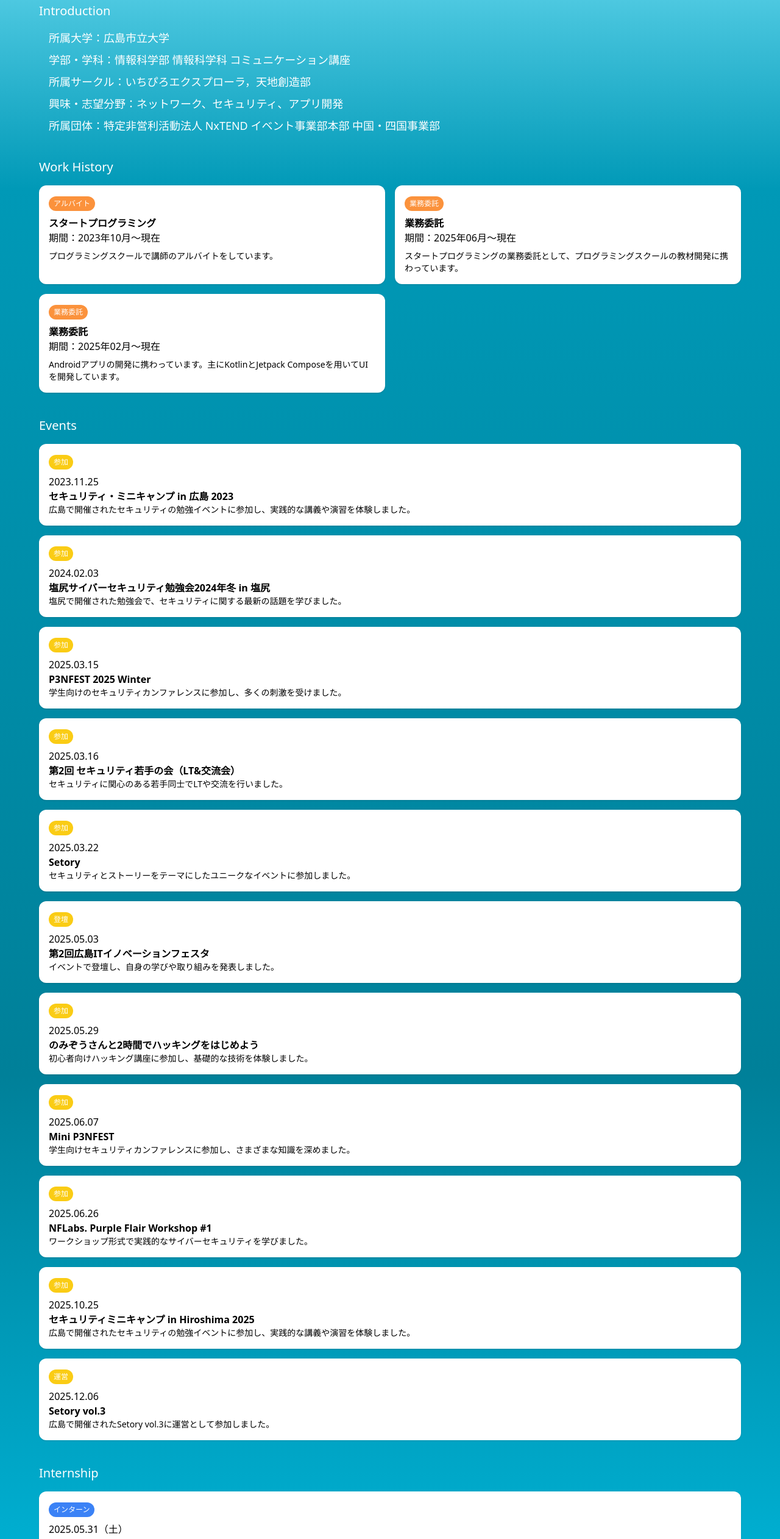
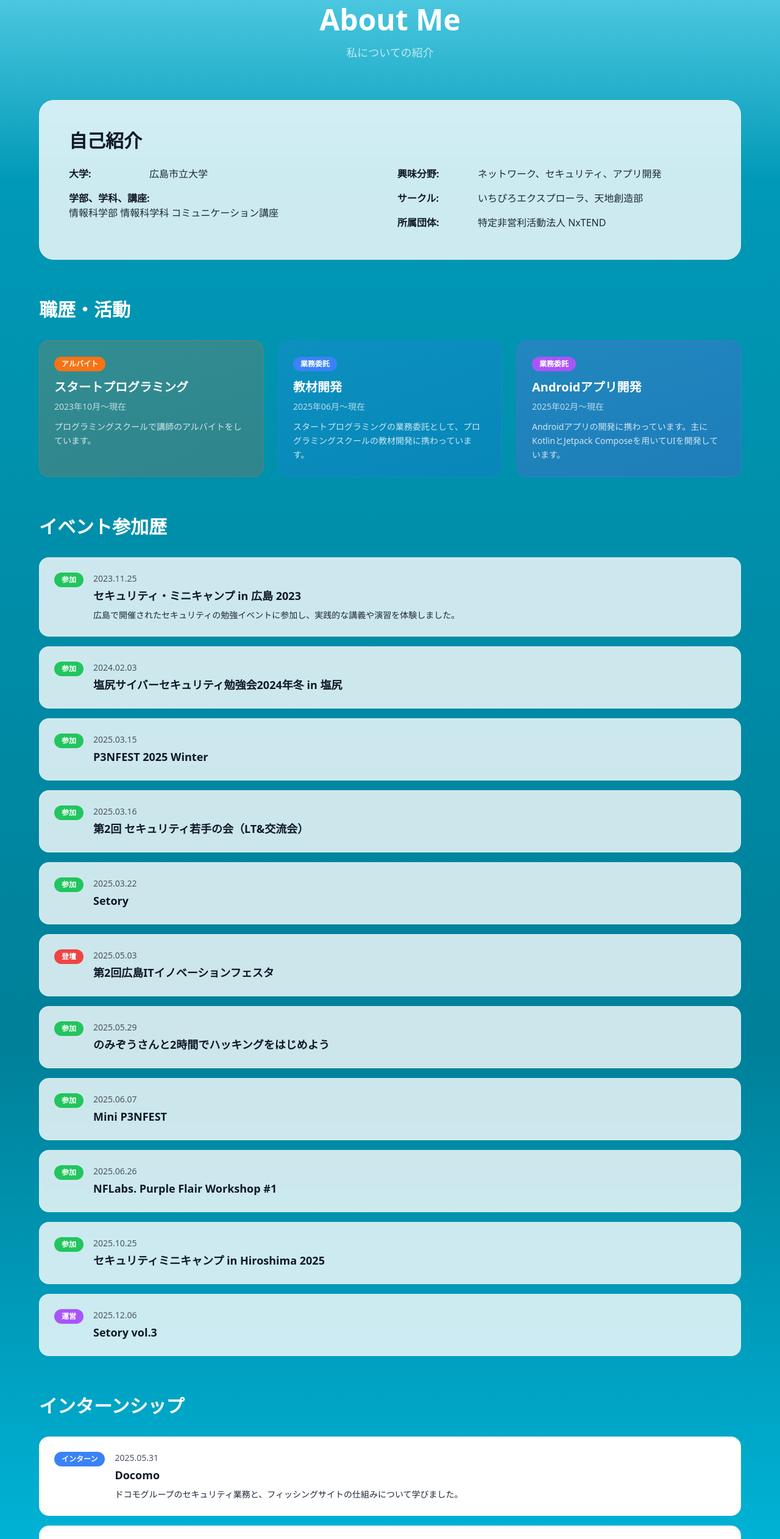
Before and after one commit to niyu07/niyu07.github.io, a React (Vite) app: page /about in a window 1280 px wide. Shown: the part 200-2724 px from the top of the page at 61% size. Built offline with nearby package versions, Linux system fonts and the light colour scheme.

Commit message:
feat: Aboutページのデザインを改善し、自己紹介や職歴、イベント参加歴を整理

```diff
--- a/src/pages/About.tsx
+++ b/src/pages/About.tsx
@@ -1,207 +1,270 @@
 export default function About() {
   return (
-    <div className="px-4 md:px-8 lg:px-16">
-      <h1 className="text-2xl md:text-3xl font-bold text-center text-white drop-shadow mb-8 md:mb-10">
-        Welcome to niyu web page!!
+    <div className="min-h-screen px-4 md:px-8 lg:px-16 py-20">
+      <div className="max-w-6xl mx-auto">
+        <h1 className="text-4xl md:text-5xl font-bold text-center text-white mb-4">
+          About Me
         </h1>
+        <p className="text-center text-white/70 mb-16 text-lg">
+          私についての紹介
+        </p>
 
-      <section className="mb-8 md:mb-10">
-        <h2 className="text-lg md:text-xl text-white mb-4">Introduction</h2>
-        <ul className="space-y-2 text-base md:text-lg text-white pl-4">
-          <li>所属大学：広島市立大学</li>
-          <li>学部・学科：情報科学部 情報科学科 コミュニケーション講座</li>
-          <li>所属サークル：いちぴろエクスプローラ，天地創造部</li>
-          <li>興味・志望分野：ネットワーク、セキュリティ、アプリ開発</li>
-          <li>所属団体：特定非営利活動法人 NxTEND イベント事業部本部 中国・四国事業部</li>
-        </ul>
+        {/* Introduction Card */}
+        <section className="mb-16">
+          <div className="bg-white/80 backdrop-blur-sm border border-white/30 rounded-3xl p-8 md:p-12">
+            <h2 className="text-2xl md:text-3xl font-bold text-gray-900 mb-6 flex items-center gap-3">
+              自己紹介
+            </h2>
+            <div className="grid md:grid-cols-2 gap-6 text-gray-900">
+              <div className="space-y-4">
+                <div className="flex items-start gap-3">
+                  <span className="font-semibold min-w-[120px]">大学:</span>
+                  <span className="text-gray-800">広島市立大学</span>
+                </div>
+                <div className="flex items-start gap-3">
+                  <span className="min-w-[120px]">
+                    <span className="font-semibold">学部、学科、講座:</span>
+                    <br />
+                    <span className="text-gray-800">
+                      情報科学部 情報科学科 コミュニケーション講座
+                    </span>
+                  </span>
+                </div>
+              </div>
+              <div className="space-y-4">
+                <div className="flex items-start gap-3">
+                  <span className="font-semibold min-w-[120px]">興味分野:</span>
+                  <span className="text-gray-800">
+                    ネットワーク、セキュリティ、アプリ開発
+                  </span>
+                </div>
+                <div className="flex items-start gap-3">
+                  <span className="font-semibold min-w-[120px]">サークル:</span>
+                  <span className="text-gray-800">
+                    いちぴろエクスプローラ、天地創造部
+                  </span>
+                </div>
+                <div className="flex items-start gap-3">
+                  <span className="font-semibold min-w-[120px]">所属団体:</span>
+                  <span className="text-gray-800">
+                    特定非営利活動法人 NxTEND
+                  </span>
+                </div>
+              </div>
+            </div>
+          </div>
         </section>
 
-      <section className="mb-8 md:mb-10">
-        <h2 className="text-lg md:text-xl text-white mb-4">Work History</h2>
-        <div className="grid grid-cols-1 md:grid-cols-2 gap-4">
-          <div className="bg-white text-black rounded-xl shadow p-4">
-            <span className="inline-block bg-orange-400 text-white text-xs px-2 py-1 rounded-full mb-2">アルバイト</span>
-            <h3 className="font-bold">スタートプログラミング</h3>
-            <p className="text-sm md:text-base">期間：2023年10月〜現在</p>
-            <p className="text-sm mt-2">
+        {/* Work Experience */}
+        <section className="mb-16">
+          <h2 className="text-2xl md:text-3xl font-bold text-white mb-8 flex items-center gap-3">
+            職歴・活動
+          </h2>
+          <div className="grid grid-cols-1 md:grid-cols-2 lg:grid-cols-3 gap-6">
+            <div className="bg-gradient-to-br from-orange-500/20 to-orange-600/20 border border-orange-500/30 rounded-2xl p-6 hover:scale-105 transition-transform">
+              <span className="inline-block bg-orange-500 text-white text-xs px-3 py-1 rounded-full mb-3 font-semibold">
+                アルバイト
+              </span>
+              <h3 className="text-xl font-bold text-white mb-2">
+                スタートプログラミング
+              </h3>
+              <p className="text-white/70 text-sm mb-3">2023年10月〜現在</p>
+              <p className="text-white/80 text-sm leading-relaxed">
                 プログラミングスクールで講師のアルバイトをしています。
               </p>
             </div>
 
-          <div className="bg-white text-black rounded-xl shadow p-4">
-            <span className="inline-block bg-orange-400 text-white text-xs px-2 py-1 rounded-full mb-2">業務委託</span>
-            <h3 className="font-bold">業務委託</h3>
-            <p className="text-sm md:text-base">期間：2025年06月〜現在</p>
-            <p className="text-sm mt-2">
+            <div className="bg-gradient-to-br from-blue-500/20 to-blue-600/20 border border-blue-500/30 rounded-2xl p-6 hover:scale-105 transition-transform">
+              <span className="inline-block bg-blue-500 text-white text-xs px-3 py-1 rounded-full mb-3 font-semibold">
+                業務委託
+              </span>
+              <h3 className="text-xl font-bold text-white mb-2">教材開発</h3>
+              <p className="text-white/70 text-sm mb-3">2025年06月〜現在</p>
+              <p className="text-white/80 text-sm leading-relaxed">
                 スタートプログラミングの業務委託として、プログラミングスクールの教材開発に携わっています。
               </p>
             </div>
 
-          <div className="bg-white text-black rounded-xl shadow p-4">
-            <span className="inline-block bg-orange-400 text-white text-xs px-2 py-1 rounded-full mb-2">業務委託</span>
-            <h3 className="font-bold">業務委託</h3>
-            <p className="text-sm md:text-base">期間：2025年02月〜現在</p>
-            <p className="text-sm mt-2">
-              Androidアプリの開発に携わっています。主にKotlinとJetpack Composeを用いてUIを開発しています。
+            <div className="bg-gradient-to-br from-purple-500/20 to-purple-600/20 border border-purple-500/30 rounded-2xl p-6 hover:scale-105 transition-transform">
+              <span className="inline-block bg-purple-500 text-white text-xs px-3 py-1 rounded-full mb-3 font-semibold">
+                業務委託
+              </span>
+              <h3 className="text-xl font-bold text-white mb-2">
+                Androidアプリ開発
+              </h3>
+              <p className="text-white/70 text-sm mb-3">2025年02月〜現在</p>
+              <p className="text-white/80 text-sm leading-relaxed">
+                Androidアプリの開発に携わっています。主にKotlinとJetpack
+                Composeを用いてUIを開発しています。
               </p>
             </div>
           </div>
         </section>
 
-      <section className="mb-8 md:mb-10">
-  <h2 className="text-lg md:text-xl text-white mb-4">Events</h2>
-
-  <div className="bg-white text-black p-4 rounded-xl shadow mb-4">
-    <span className="inline-block bg-yellow-400 text-white text-xs px-2 py-1 rounded-full mb-2">参加</span>
-    <p className="text-sm md:text-base">2023.11.25</p>
-    <p className="font-bold">セキュリティ・ミニキャンプ in 広島 2023</p>
-    <p className="text-sm">広島で開催されたセキュリティの勉強イベントに参加し、実践的な講義や演習を体験しました。</p>
+        {/* Events */}
+        <section className="mb-16">
+          <h2 className="text-2xl md:text-3xl font-bold text-white mb-8 flex items-center gap-3">
+            イベント参加歴
+          </h2>
+          <div className="space-y-4">
+            <div className="bg-white/80 backdrop-blur-sm border border-white/30 rounded-2xl p-6 hover:bg-white transition-all">
+              <div className="flex items-start gap-4">
+                <span className="inline-block bg-green-500 text-white text-xs px-3 py-1 rounded-full font-semibold shrink-0">
+                  参加
+                </span>
+                <div className="flex-1">
+                  <p className="text-gray-600 text-sm mb-1">2023.11.25</p>
+                  <h3 className="text-gray-900 font-bold text-lg mb-2">
+                    セキュリティ・ミニキャンプ in 広島 2023
+                  </h3>
+                  <p className="text-gray-800 text-sm">
+                    広島で開催されたセキュリティの勉強イベントに参加し、実践的な講義や演習を体験しました。
+                  </p>
+                </div>
+              </div>
             </div>
 
-  <div className="bg-white text-black p-4 rounded-xl shadow mb-4">
-    <span className="inline-block bg-yellow-400 text-white text-xs px-2 py-1 rounded-full mb-2">参加</span>
-    <p className="text-sm md:text-base">2024.02.03</p>
-    <p className="font-bold">塩尻サイバーセキュリティ勉強会2024年冬 in 塩尻</p>
-    <p className="text-sm">塩尻で開催された勉強会で、セキュリティに関する最新の話題を学びました。</p>
+            {/* 他のイベントを簡潔に表示 */}
+            {[
+              {
+                date: "2024.02.03",
+                title: "塩尻サイバーセキュリティ勉強会2024年冬 in 塩尻",
+                type: "参加",
+              },
+              {
+                date: "2025.03.15",
+                title: "P3NFEST 2025 Winter",
+                type: "参加",
+              },
+              {
+                date: "2025.03.16",
+                title: "第2回 セキュリティ若手の会（LT&交流会）",
+                type: "参加",
+              },
+              { date: "2025.03.22", title: "Setory", type: "参加" },
+              {
+                date: "2025.05.03",
+                title: "第2回広島ITイノベーションフェスタ",
+                type: "登壇",
+              },
+              {
+                date: "2025.05.29",
+                title: "のみぞうさんと2時間でハッキングをはじめよう",
+                type: "参加",
+              },
+              { date: "2025.06.07", title: "Mini P3NFEST", type: "参加" },
+              {
+                date: "2025.06.26",
+                title: "NFLabs. Purple Flair Workshop #1",
+                type: "参加",
+              },
+              {
+                date: "2025.10.25",
+                title: "セキュリティミニキャンプ in Hiroshima 2025",
+                type: "参加",
+              },
+              { date: "2025.12.06", title: "Setory vol.3", type: "運営" },
+            ].map((event, idx) => (
+              <div
+                key={idx}
+                className="bg-white/80 backdrop-blur-sm border border-white/30 rounded-2xl p-6 hover:bg-white transition-all"
+              >
+                <div className="flex items-start gap-4">
+                  <span
+                    className={`inline-block text-white text-xs px-3 py-1 rounded-full font-semibold shrink-0 ${
+                      event.type === "登壇"
+                        ? "bg-red-500"
+                        : event.type === "運営"
+                        ? "bg-purple-500"
+                        : "bg-green-500"
+                    }`}
+                  >
+                    {event.type}
+                  </span>
+                  <div className="flex-1">
+                    <p className="text-gray-600 text-sm mb-1">{event.date}</p>
+                    <h3 className="text-gray-900 font-bold text-lg">
+                      {event.title}
+                    </h3>
                   </div>
-
-  <div className="bg-white text-black p-4 rounded-xl shadow mb-4">
-    <span className="inline-block bg-yellow-400 text-white text-xs px-2 py-1 rounded-full mb-2">参加</span>
-    <p className="text-sm md:text-base">2025.03.15</p>
-    <p className="font-bold">P3NFEST 2025 Winter</p>
-    <p className="text-sm">学生向けのセキュリティカンファレンスに参加し、多くの刺激を受けました。</p>
                 </div>
-
-  <div className="bg-white text-black p-4 rounded-xl shadow mb-4">
-    <span className="inline-block bg-yellow-400 text-white text-xs px-2 py-1 rounded-full mb-2">参加</span>
-    <p className="text-sm md:text-base">2025.03.16</p>
-    <p className="font-bold">第2回 セキュリティ若手の会（LT&交流会）</p>
-    <p className="text-sm">セキュリティに関心のある若手同士でLTや交流を行いました。</p>
               </div>
-
-  <div className="bg-white text-black p-4 rounded-xl shadow mb-4">
-    <span className="inline-block bg-yellow-400 text-white text-xs px-2 py-1 rounded-full mb-2">参加</span>
-    <p className="text-sm md:text-base">2025.03.22</p>
-    <p className="font-bold">Setory</p>
-    <p className="text-sm">セキュリティとストーリーをテーマにしたユニークなイベントに参加しました。</p>
+            ))}
           </div>
-
-  <div className="bg-white text-black p-4 rounded-xl shadow mb-4">
-    <span className="inline-block bg-yellow-400 text-white text-xs px-2 py-1 rounded-full mb-2">登壇</span>
-    <p className="text-sm md:text-base">2025.05.03</p>
-    <p className="font-bold">第2回広島ITイノベーションフェスタ</p>
-    <p className="text-sm">イベントで登壇し、自身の学びや取り組みを発表しました。</p>
-  </div>
-
-  <div className="bg-white text-black p-4 rounded-xl shadow mb-4">
-    <span className="inline-block bg-yellow-400 text-white text-xs px-2 py-1 rounded-full mb-2">参加</span>
-    <p className="text-sm md:text-base">2025.05.29</p>
-    <p className="font-bold">のみぞうさんと2時間でハッキングをはじめよう</p>
-    <p className="text-sm">初心者向けハッキング講座に参加し、基礎的な技術を体験しました。</p>
-  </div>
-
-  <div className="bg-white text-black p-4 rounded-xl shadow mb-4">
-    <span className="inline-block bg-yellow-400 text-white text-xs px-2 py-1 rounded-full mb-2">参加</span>
-    <p className="text-sm md:text-base">2025.06.07</p>
-    <p className="font-bold">Mini P3NFEST</p>
-    <p className="text-sm">学生向けセキュリティカンファレンスに参加し、さまざまな知識を深めました。</p>
-  </div>
-
-  <div className="bg-white text-black p-4 rounded-xl shadow mb-4">
-    <span className="inline-block bg-yellow-400 text-white text-xs px-2 py-1 rounded-full mb-2">参加</span>
-    <p className="text-sm md:text-base">2025.06.26</p>
-    <p className="font-bold">NFLabs. Purple Flair Workshop #1</p>
-    <p className="text-sm">ワークショップ形式で実践的なサイバーセキュリティを学びました。</p>
-  </div>
-
-  <div className="bg-white text-black p-4 rounded-xl shadow mb-4">
-    <span className="inline-block bg-yellow-400 text-white text-xs px-2 py-1 rounded-full mb-2">参加</span>
-    <p className="text-sm md:text-base">2025.10.25</p>
-    <p className="font-bold">セキュリティミニキャンプ in Hiroshima 2025</p>
-    <p className="text-sm">広島で開催されたセキュリティの勉強イベントに参加し、実践的な講義や演習を体験しました。</p>
-  </div>
-
-  <div className="bg-white text-black p-4 rounded-xl shadow mb-4">
-    <span className="inline-block bg-yellow-400 text-white text-xs px-2 py-1 rounded-full mb-2">運営</span>
-    <p className="text-sm md:text-base">2025.12.06</p>
-    <p className="font-bold">Setory vol.3</p>
-    <p className="text-sm">広島で開催されたSetory vol.3に運営として参加しました。</p>
-  </div>
-
         </section>
 
-<section className="mb-8 md:mb-10">
-  <h2 className="text-lg md:text-xl text-white mb-4">Internship</h2>
-
-  <div className="bg-white text-black p-4 rounded-xl shadow mb-4">
-    <span className="inline-block bg-blue-500 text-white text-xs px-2 py-1 rounded-full mb-2">インターン</span>
-    <p className="text-sm md:text-base">2025.05.31（土）</p>
-    <p className="font-bold">Docomo</p>
-    <p className="text-sm">
-      ドコモグループのセキュリティ業務と、フィッシングサイトの仕組みについて学びました。
-    </p>
+        {/* Internships */}
+        <section>
+          <h2 className="text-2xl md:text-3xl font-bold text-white mb-8 flex items-center gap-3">
+            インターンシップ
+          </h2>
+          <div className="space-y-4">
+            {[
+              {
+                date: "2025.05.31",
+                company: "Docomo",
+                desc: "ドコモグループのセキュリティ業務と、フィッシングサイトの仕組みについて学びました。",
+              },
+              {
+                date: "2025.07.05",
+                company: "CyberAgent",
+                desc: "データセンタの見学や実際にサーバーやスイッチを触ってネットワークについて学びました。",
+              },
+              {
+                date: "2025.08.16 ~ 08.29",
+                company: "チームラボ株式会社",
+                desc: "スマホアプリエンジニアとしてサマーインターンに参加させていただきました。",
+              },
+              {
+                date: "2025.08.30",
+                company: "株式会社ジーニー",
+                desc: "Webアプリケーションの実装課題に取り組みました。",
+              },
+              {
+                date: "2025.09.04 ~ 09.05",
+                company: "株式会社エネコム",
+                desc: "二日間でネットワーク部門とシステム部門の仕事体験をしました。",
+                type: "仕事体験",
+              },
+              {
+                date: "2025.09.17",
+                company: "株式会社インターネットイニシアティブ",
+                desc: "オンラインのセキュリティ概論に参加しました。",
+              },
+              {
+                date: "2025.10.27",
+                company: "株式会社インターネットイニシアティブ",
+                desc: "SOCの見学とエンジニアの方と交流しました。",
+              },
+              {
+                date: "2025.11.09",
+                company: "株式会社NTTデータ先端技術",
+                desc: "",
+              },
+            ].map((intern, idx) => (
+              <div
+                key={idx}
+                className="bg-white border border-white rounded-2xl p-6 transition-all"
+              >
+                <div className="flex items-start gap-4">
+                  <span className="inline-block bg-blue-500 text-white text-xs px-3 py-1 rounded-full font-semibold shrink-0">
+                    {intern.type || "インターン"}
+                  </span>
+                  <div className="flex-1">
+                    <p className="text-gray-600 text-sm mb-1">{intern.date}</p>
+                    <h3 className="text-gray-900 font-bold text-lg mb-2">
+                      {intern.company}
+                    </h3>
+                    {intern.desc && (
+                      <p className="text-gray-800 text-sm">{intern.desc}</p>
+                    )}
                   </div>
-
-  <div className="bg-white text-black p-4 rounded-xl shadow mb-4">
-    <span className="inline-block bg-blue-500 text-white text-xs px-2 py-1 rounded-full mb-2">インターン</span>
-    <p className="text-sm md:text-base">2025.07.05（土）</p>
-    <p className="font-bold">CyberAgent</p>
-    <p className="text-sm">
-      データセンタの見学や実際にサーバーやスイッチを触ってネットワークについて学びました。
-    </p>
                 </div>
-
-  <div className="bg-white text-black p-4 rounded-xl shadow mb-4">
-    <span className="inline-block bg-blue-500 text-white text-xs px-2 py-1 rounded-full mb-2">インターン</span>
-    <p className="text-sm md:text-base">2025.08.16（月）~ 08.29（金）</p>
-    <p className="font-bold">チームラボ株式会社</p>
-    <p className="text-sm">
-      スマホアプリエンジニアとしてサマーインターンに参加させていただきました。
-    </p>
               </div>
-
-  <div className="bg-white text-black p-4 rounded-xl shadow mb-4">
-    <span className="inline-block bg-blue-500 text-white text-xs px-2 py-1 rounded-full mb-2">インターン</span>
-    <p className="text-sm md:text-base">2025.08.30（土）</p>
-    <p className="font-bold">株式会社ジーニー</p>
-    <p className="text-sm">
-      Webアプリケーションの実装課題に取り組みました。
-    </p>
+            ))}
           </div>
-
-  <div className="bg-white text-black p-4 rounded-xl shadow mb-4">
-    <span className="inline-block bg-blue-500 text-white text-xs px-2 py-1 rounded-full mb-2">仕事体験</span>
-    <p className="text-sm md:text-base">2025.09.04（木）~ 2025.09.05（金）</p>
-    <p className="font-bold">株式会社エネコム</p>
-    <p className="text-sm">
-      二日間でネットワーク部門とシステム部門の仕事体験をしました。
-    </p>
+        </section>
       </div>
-
-  <div className="bg-white text-black p-4 rounded-xl shadow mb-4">
-    <span className="inline-block bg-blue-500 text-white text-xs px-2 py-1 rounded-full mb-2">インターン</span>
-    <p className="text-sm md:text-base">2025.09.17（水）</p>
-    <p className="font-bold">株式会社インターネットイニシアティブ</p>
-    <p className="text-sm">オンラインのセキュリティ概論に参加しました。</p>
-  </div>
-
-  <div className="bg-white text-black p-4 rounded-xl shadow mb-4">
-    <span className="inline-block bg-blue-500 text-white text-xs px-2 py-1 rounded-full mb-2">インターン</span>
-    <p className="text-sm md:text-base">2025.10.27（月）</p>
-    <p className="font-bold">株式会社インターネットイニシアティブ</p>
-    <p className="text-sm">SOCの見学とエンジニアの方と交流しました。</p>
-  </div>
-
-  <div className="bg-white text-black p-4 rounded-xl shadow mb-4">
-    <span className="inline-block bg-blue-500 text-white text-xs px-2 py-1 rounded-full mb-2">インターン</span>
-    <p className="text-sm md:text-base">2025.11.09（日）</p>
-    <p className="font-bold">株式会社NTT ME</p>
-    <p className="text-sm">
-      インフラの議場についてゲーム形式で学びました。
-    </p>
-  </div>
-
-</section>
     </div>
   );
 }
```
Lines whose indentation alone changed are shown as unchanged.
